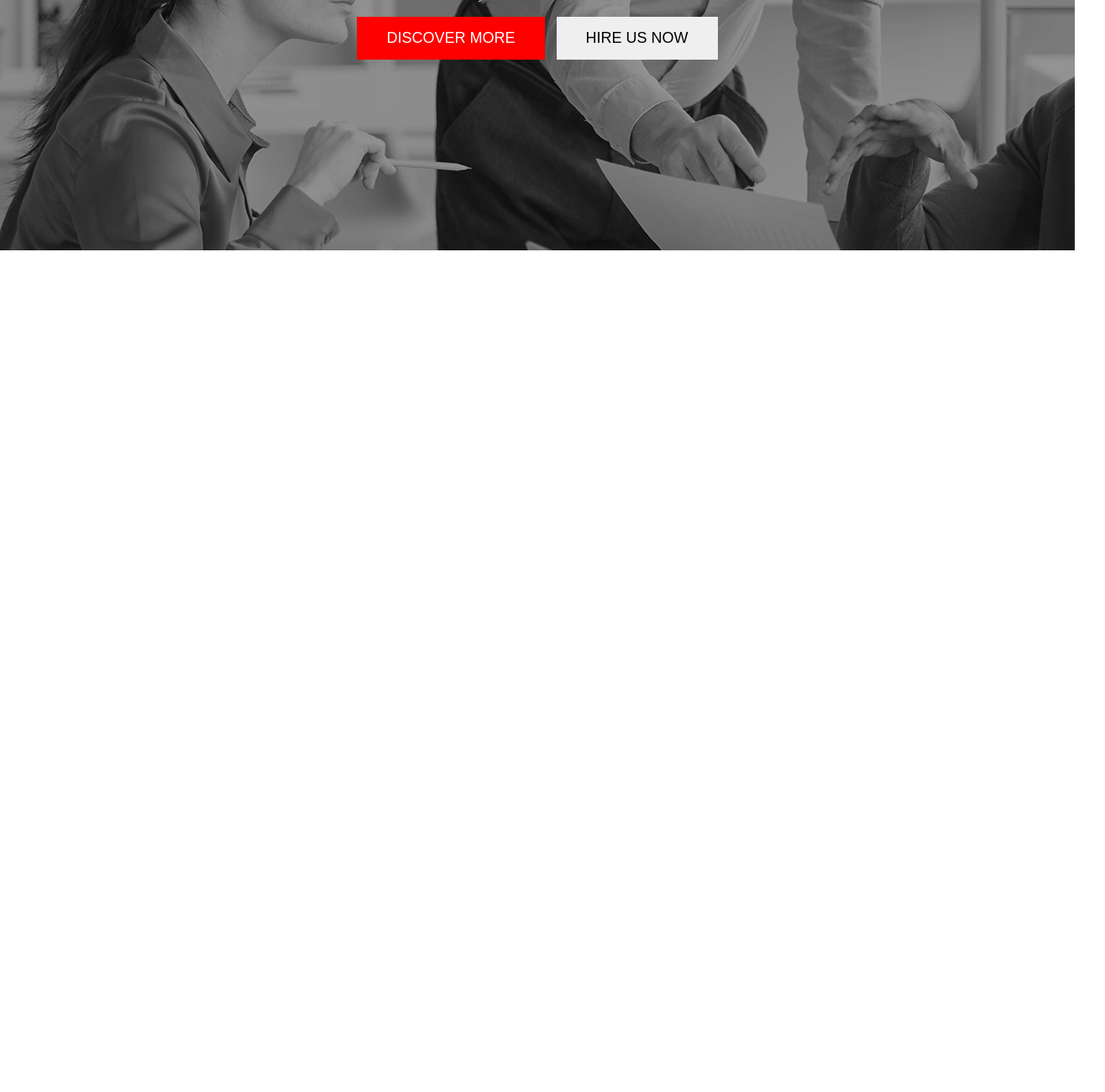
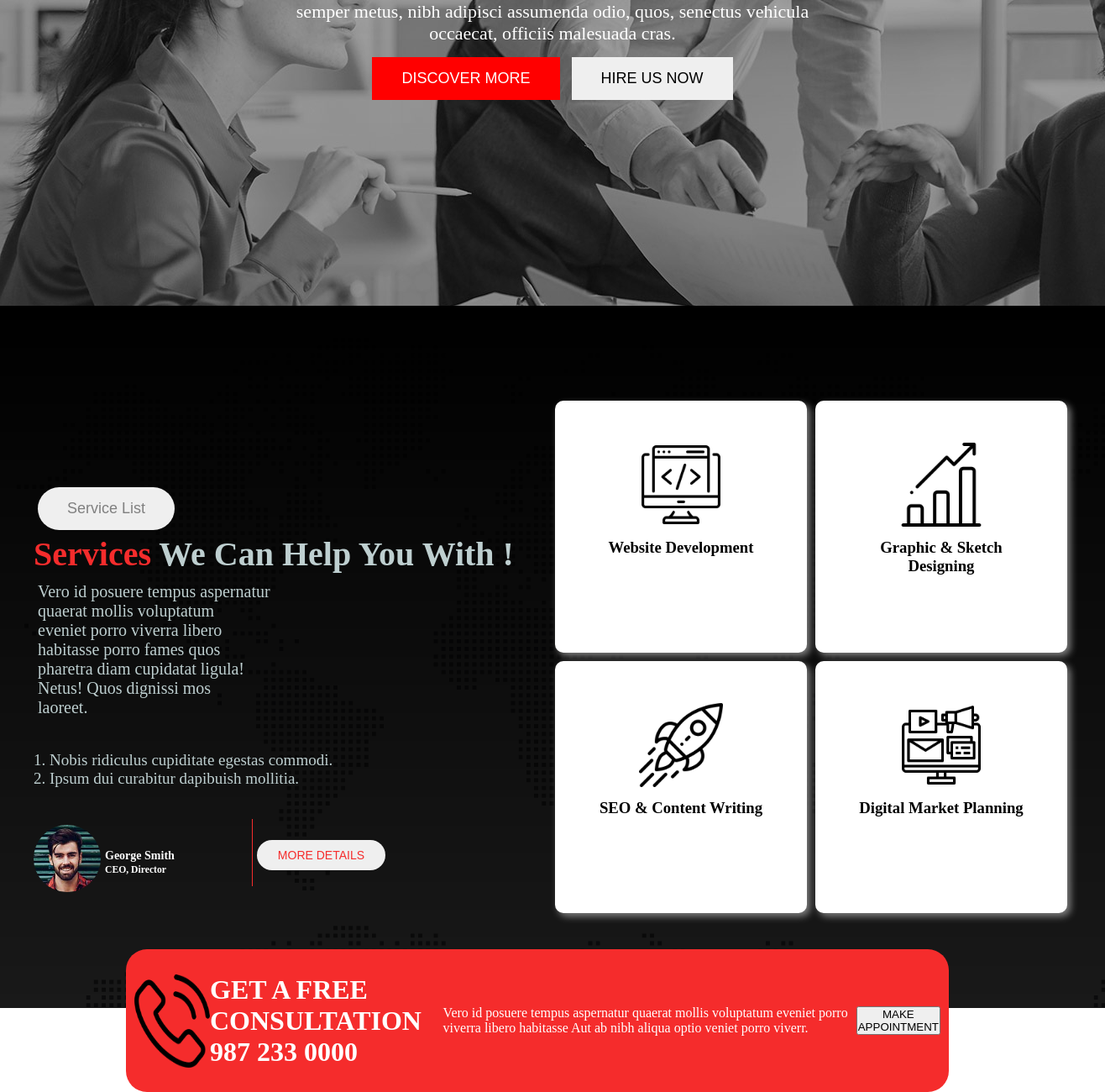
Before and after one commit to yasmin-nova/my-digital-agency, a plain HTML site: page index.html in a window 1280 px wide. Shown: the part 591-1891 px from the top of the page at 84% size, 1316 px wide, since content can reach past the window. Before the commit the page ends 889 px from the top, so only its background shows below. Drawn offline with Linux system fonts and the light colour scheme.

Commit message:
section added

```diff
--- a/index.html
+++ b/index.html
@@ -12,7 +12,7 @@
     <header>
       <div class="nav-container">
         <div class="logo-container">
-          <img src="logo/logo.png" alt="" />
+          <img class="logo" src="logo/logo.png" alt="" />
         </div>
         <div class="menu-container">
           <ul class="items">
@@ -41,5 +41,83 @@
         </div>
       </div>
     </div>
+    <div class="service-container">
+      <div class="service-left-container">
+        <div class="service-details">
+          <button class="btn service-btn">Service List</button>
+          <h1 class="service-title">
+            <span class="title-color">Services</span> We Can Help You With !
+          </h1>
+          <p class="service-description">
+            Vero id posuere tempus aspernatur quaerat mollis voluptatum <br />
+            eveniet porro viverra libero habitasse porro fames quos <br />
+            pharetra diam cupidatat ligula! Netus! Quos dignissi mos <br />
+            laoreet.
+          </p>
+          <ul class="details-list">
+            <li>1. Nobis ridiculus cupiditate egestas commodi.</li>
+            <li>2. Ipsum dui curabitur dapibuish mollitia.</li>
+          </ul>
+          <div class="author-details">
+            <div class="author-img-desc">
+              <img class="author-image" src="image/author.jpg" alt="" />
+              <h5 class="author-more">
+                George Smith <br /><small>CEO, Director</small>
+              </h5>
+            </div>
+            <div class="more-details">
+              <button class="btn-more">MORE DETAILS</button>
+            </div>
+          </div>
+        </div>
+      </div>
+      <div class="service-right-container">
+        <div class="services">
+          <div class="service-up">
+            <div class="service">
+              <img class="service-logo" src="icons/coding.png" alt="" />
+              <h3>Website Development</h3>
+            </div>
+            <div class="service">
+              <img class="service-logo" src="icons/bar-chart.png" alt="" />
+              <h3>Graphic & Sketch Designing</h3>
+            </div>
+          </div>
+          <div class="service-down">
+            <div class="service">
+              <img class="service-logo" src="icons/startup.png" alt="" />
+              <h3>SEO & Content Writing</h3>
+            </div>
+            <div class="service">
+              <img
+                class="service-logo"
+                src="icons/digital-marketing.png"
+                alt=""
+              />
+              <h3>Digital Market Planning</h3>
+            </div>
+          </div>
+        </div>
+      </div>
+    </div>
+    <div class="appointment-section">
+      <div class="phone-call">
+        <img class="call-icon" src="icons/phone-call.png" alt="" />
+        <h1>
+          GET A FREE CONSULTATION <br />
+          987 233 0000
+        </h1>
+      </div>
+      <div class="app-description">
+        <p>
+          Vero id posuere tempus aspernatur quaerat mollis voluptatum eveniet
+          porro viverra libero habitasse Aut ab nibh aliqua optio veniet porro
+          viverr.
+        </p>
+      </div>
+      <div>
+        <button>MAKE APPOINTMENT</button>
+      </div>
+    </div>
   </body>
 </html>
--- a/style.css
+++ b/style.css
@@ -2,28 +2,38 @@
   padding: 0;
   margin: 0;
 }
+
 .items {
   display: flex;
+
   list-style: none;
 }
 .item {
-  font-size: 22px;
-  font-weight: bold;
-  padding: 5px;
-  margin-right: 10px;
+  color: black;
+  font-size: 24px;
+  text-decoration: none;
+  padding: 15px;
+  margin-right: 15px;
 }
+
 .nav-container {
   display: flex;
-  padding: 20px;
+  margin: 0;
+  width: 100%;
+  padding: 18px;
   justify-content: space-around;
   background-color: #c5c2c2;
-  color: white;
 }
+.logo {
+  width: 300px;
+}
+
 .banner-container {
   width: 100%;
+  padding: 18px;
   height: 100vh;
   background-image: url("image/background.jpg"),
-    linear-gradient(rgba(0, 0, 0, 0.4), rgba(0, 0, 0, 0.4));
+    linear-gradient(rgba(0, 0, 0, 0.3), rgba(0, 0, 0, 0.4));
   background-blend-mode: overlay;
   display: flex;
   justify-content: center;
@@ -54,3 +64,112 @@
   background-color: red;
   color: white;
 }
+.service-container {
+  display: flex;
+  justify-content: space-around;
+  align-items: center;
+  width: 100%;
+  height: 100vh;
+  background-image: url("image/footer-bg.png"),
+    linear-gradient(rgba(0, 0, 0, 1), rgba(0, 0, 0, 0.9));
+  background-blend-mode: overlay;
+  color: white;
+  padding: 18px;
+}
+.service-btn {
+  color: gray;
+  border-radius: 30px;
+  margin-top: 70px;
+}
+.service-title {
+  font-size: 40px;
+  font-weight: bold;
+  color: #becfd0;
+}
+
+.service-description {
+  font-size: 20px;
+  width: 50%;
+  padding: 10px 10px 40px 5px;
+  color: #becfd0;
+}
+.details-list {
+  list-style: none;
+  color: #becfd0;
+  font-size: 19px;
+}
+.author-details {
+  display: flex;
+  align-items: center;
+}
+.author-img-desc {
+  display: flex;
+  align-items: center;
+  padding: 15px 92px 15px 0px;
+  border-right: 1px solid #f52c2c;
+  height: 50px;
+  margin-top: 37px;
+  margin-right: 5px;
+}
+.author-image {
+  width: 80px;
+  height: 80px;
+  border-radius: 40px;
+  margin-right: 5px;
+  margin-top: 15px;
+}
+.author-more {
+  font-size: 14px;
+  padding-top: 25px;
+}
+.btn-more {
+  border: none;
+  border-radius: 30px;
+  font-size: 14px;
+  color: #f52c2c;
+  padding: 10px 25px;
+  margin-top: 43px;
+}
+.service {
+  padding: 50px;
+  background-color: white;
+  box-shadow: 4px 4px 8px gray;
+  width: 200px;
+  height: 200px;
+  text-align: center;
+  color: black;
+  border-radius: 10px;
+  margin: 5px;
+}
+.service-logo {
+  width: 50%;
+  padding-bottom: 10px;
+}
+.service-up {
+  display: flex;
+}
+.service-down {
+  display: flex;
+}
+.call-icon {
+  width: 90px;
+}
+.phone-call {
+  display: flex;
+}
+.appointment-section {
+  display: flex;
+  justify-content: center;
+  align-items: center;
+  width: 75%;
+  height: 150px;
+  background-color: #f52c2c;
+  padding: 10px;
+  color: white;
+  margin: auto;
+  border-radius: 25px;
+  margin-top: -70px;
+}
+.app-description {
+  width: 75%;
+}
```
